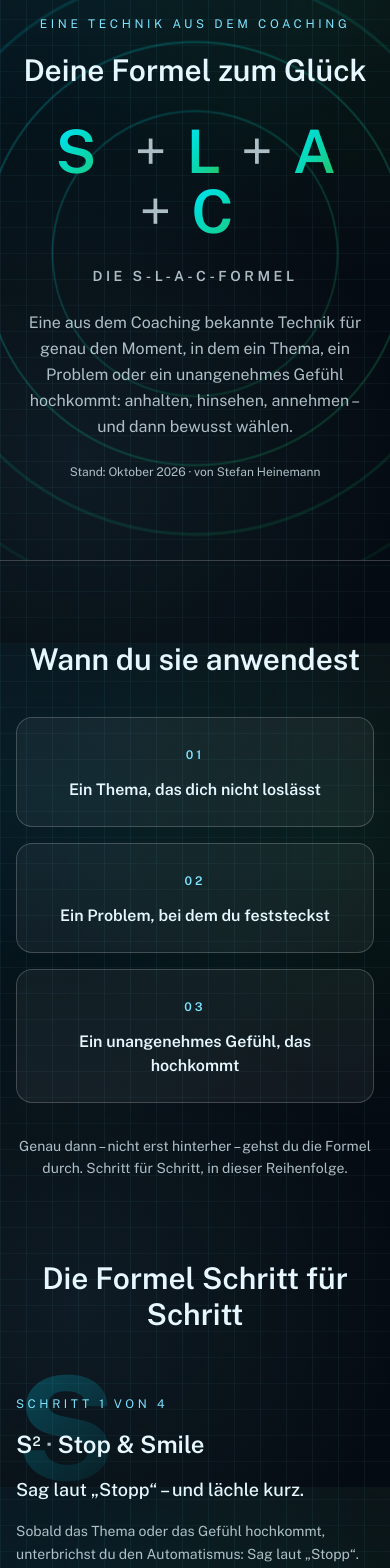
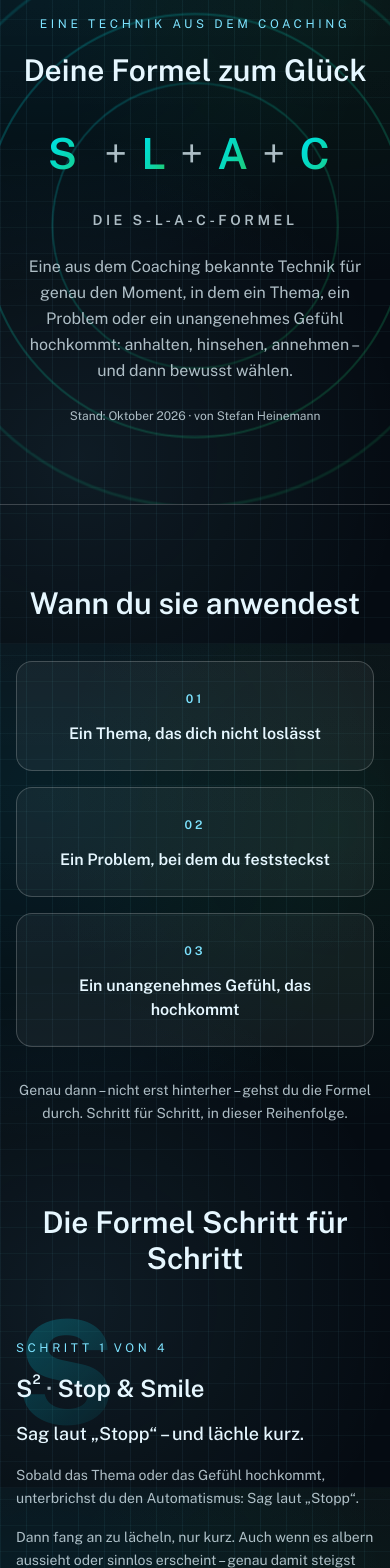
Before and after one commit to StefanPdm/website-2.0, a Next.js app: page /nlp/formel-zum-glueck in a window 390 px wide. Shown: the part 200-1768 px from the top of the page. Built offline with nearby package versions, Linux system fonts and the light colour scheme.

Commit message:
feat: Refine formula display with responsive text sizes and improved superscript positioning

```diff
--- a/app/nlp/components/FormulaSection.tsx
+++ b/app/nlp/components/FormulaSection.tsx
@@ -30,7 +30,7 @@ export default function FormulaSection() {
           <h2 className='mt-5 text-3xl font-semibold text-(--text) sm:text-4xl'>
             {FORMULA_TITLE}
           </h2>
-          <FormulaMark className='mt-6 text-5xl sm:text-7xl' />
+          <FormulaMark className='mt-6 text-[clamp(2.25rem,11vw,3rem)] sm:text-7xl' />
           <p className='mt-6 text-base leading-relaxed text-(--muted) sm:text-lg'>{FORMULA_LEAD}</p>
         </div>
 
@@ -43,7 +43,7 @@ export default function FormulaSection() {
                 aria-hidden='true'
                 className='bg-linear-to-br from-accent to-accent-2 bg-clip-text text-3xl font-bold text-transparent'>
                 {step.symbol}
-                {step.power && <sup className='text-[0.5em]'>{step.power}</sup>}
+                {step.power && <sup className='-top-[1.1em] text-[0.5em]'>{step.power}</sup>}
               </p>
               <h3 className='mt-3 text-sm font-semibold text-(--text)'>{step.title}</h3>
               <p className='mt-1 text-xs leading-relaxed text-(--muted)'>{step.short}</p>
--- a/app/nlp/formel-zum-glueck/FormulaMark.tsx
+++ b/app/nlp/formel-zum-glueck/FormulaMark.tsx
@@ -3,7 +3,8 @@ import { FORMULA_PLAIN, formulaTerms } from '@/app/nlp/formel-zum-glueck/data';
 /**
  * Die Formel als Schriftbild: S² + L + A + C³ im Akzentverlauf.
  *
- * Optisch mit echten Hochzahlen, für Screenreader als lesbarer Text
+ * Optisch mit echten Hochzahlen (höher gesetzt als Tailwinds Standard-`sup`,
+ * damit sie wie in einer Gleichung an der Oberkante des Buchstabens sitzen), für Screenreader als lesbarer Text
  * (`sr-only`) – „S hoch zwei" per Vorlesefunktion wäre unverständlich.
  * `animate` lässt die Terme nacheinander aufsteigen (nur im Hero).
  */
@@ -30,7 +31,7 @@ export default function FormulaMark({
             {index > 0 && <span className='text-(--muted) font-light'>+</span>}
             <span className='bg-linear-to-br from-accent to-accent-2 bg-clip-text text-transparent'>
               {term.base}
-              {'power' in term && <sup className='ml-[0.04em] text-[0.5em]'>{term.power}</sup>}
+              {'power' in term && <sup className='-top-[1.1em] ml-[0.04em] text-[0.5em]'>{term.power}</sup>}
             </span>
           </span>
         ))}
--- a/app/nlp/formel-zum-glueck/page.tsx
+++ b/app/nlp/formel-zum-glueck/page.tsx
@@ -99,7 +99,7 @@ export default function FormulaPage() {
           </h1>
           <FormulaMark
             animate
-            className='mt-8 text-6xl sm:text-8xl lg:text-9xl'
+            className='mt-8 text-[clamp(2.25rem,11vw,3.75rem)] sm:text-8xl lg:text-9xl'
           />
           <p className='mt-6 text-sm font-semibold uppercase tracking-[0.25em] text-(--muted)'>
             Die S-L-A-C-Formel
@@ -158,7 +158,7 @@ export default function FormulaPage() {
                       aria-hidden='true'
                       className='pointer-events-none absolute -top-10 left-0 select-none bg-linear-to-br from-accent/25 to-transparent bg-clip-text text-[9rem] font-bold leading-none text-transparent sm:text-[12rem]'>
                       {step.symbol}
-                      {step.power && <sup className='text-[0.45em]'>{step.power}</sup>}
+                      {step.power && <sup className='-top-[1.2em] text-[0.45em]'>{step.power}</sup>}
                     </span>
                     <div className='relative'>
                       <p className='text-xs uppercase tracking-[0.3em] text-accent-soft'>
@@ -166,7 +166,7 @@ export default function FormulaPage() {
                       </p>
                       <h3 className='mt-4 text-2xl font-semibold text-(--text) sm:text-3xl'>
                         {step.symbol}
-                        {step.power && <sup className='text-[0.55em]'>{step.power}</sup>}
+                        {step.power && <sup className='-top-[1em] text-[0.55em]'>{step.power}</sup>}
                         <span className='text-(--muted)'> · </span>
                         {step.title}
                       </h3>
@@ -200,7 +200,7 @@ export default function FormulaPage() {
                 Schritt {steps.length} von {steps.length}
               </p>
               <h2 className='mt-4 text-3xl font-semibold text-(--text) sm:text-4xl'>
-                C<sup className='text-[0.55em]'>3</sup>
+                C<sup className='-top-[1em] text-[0.55em]'>3</sup>
                 <span className='text-(--muted)'> · </span>
                 {cStep.title}
               </h2>
```
